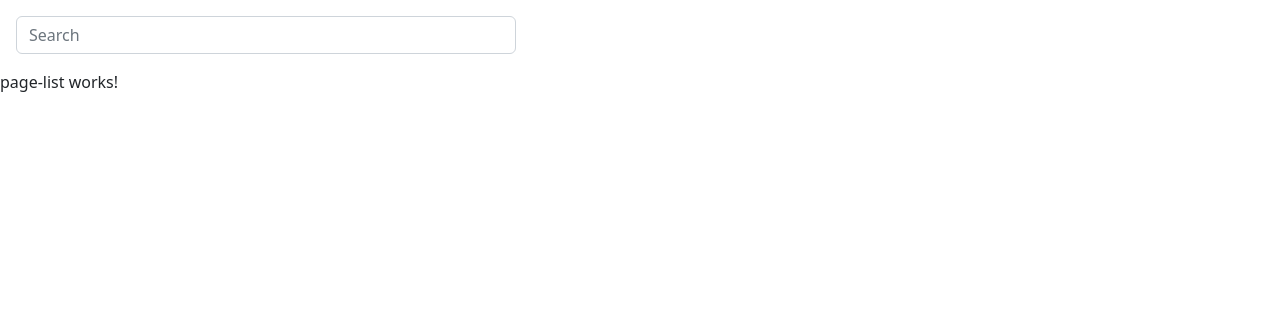
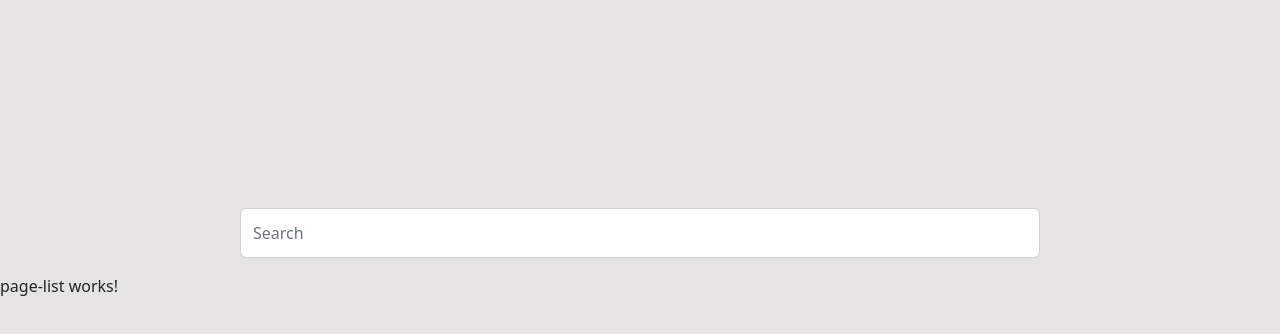
Before and after one commit to DaniyalKT/WikipediaSearch, an Angular app: page / in a window 1280 px wide. Shown: the top 334 px of the page. Built offline with nearby package versions, Linux system fonts and the light colour scheme.

Commit message:
update project style

```diff
--- a/src/app/app.component.css
+++ b/src/app/app.component.css
@@ -0,0 +1,5 @@
+app-search-bar{
+    display: flex;
+    justify-content: center;
+    margin-top: 15%;
+}
--- a/src/app/search-bar/search-bar.component.css
+++ b/src/app/search-bar/search-bar.component.css
@@ -1,3 +1,10 @@
 .form-control{
-    width: 500px;
+   width: 800px;
+   height: 50px;
 }
+.wikiText{
+    text-align: center;
+    font-weight: 600;
+    font-family: Arial, Helvetica, sans-serif;
+
+}
--- a/src/styles.css
+++ b/src/styles.css
@@ -1,2 +1,7 @@
 /* You can add global styles to this file, and also import other style files */
-@import 'bootstrap/dist/css/bootstrap.css'
+@import 'bootstrap/dist/css/bootstrap.css';
+
+
+body{
+    background-color: rgb(229, 227, 227);
+}
```
